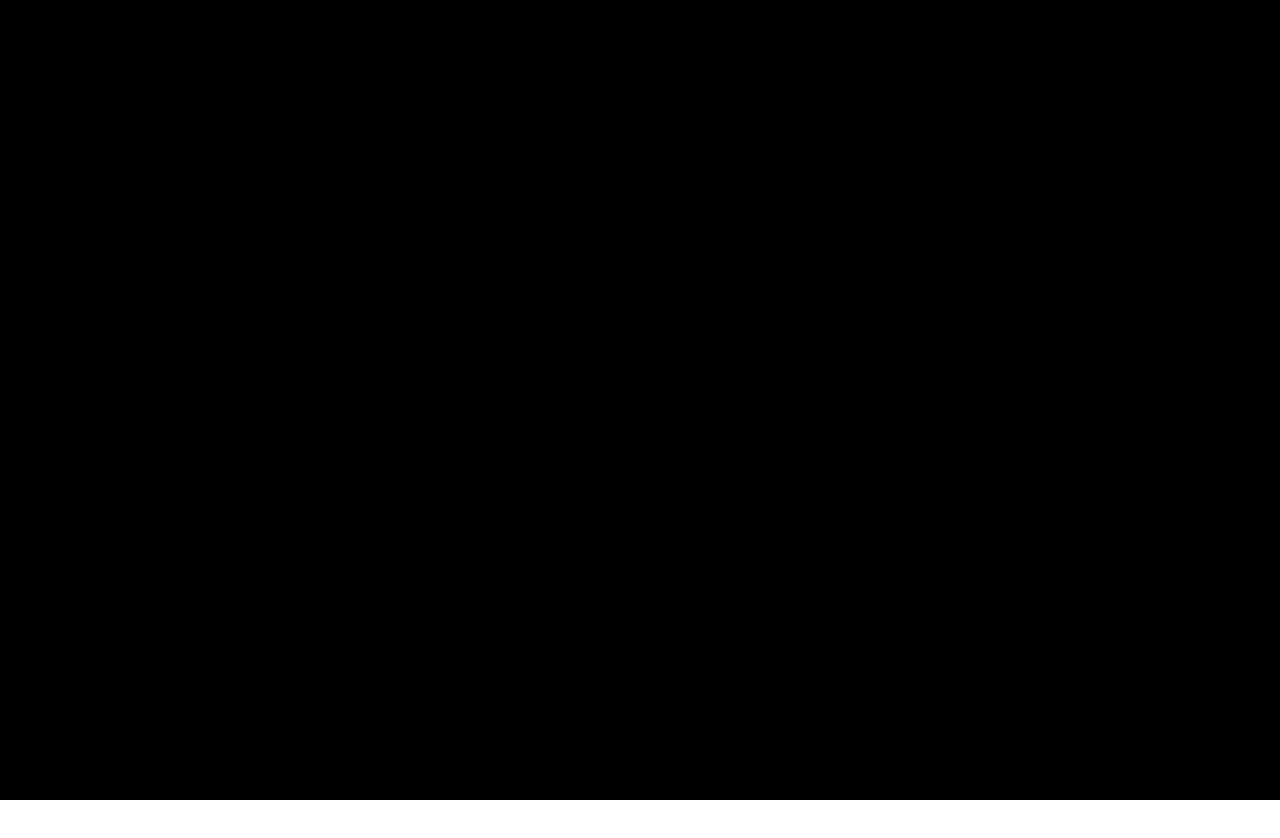
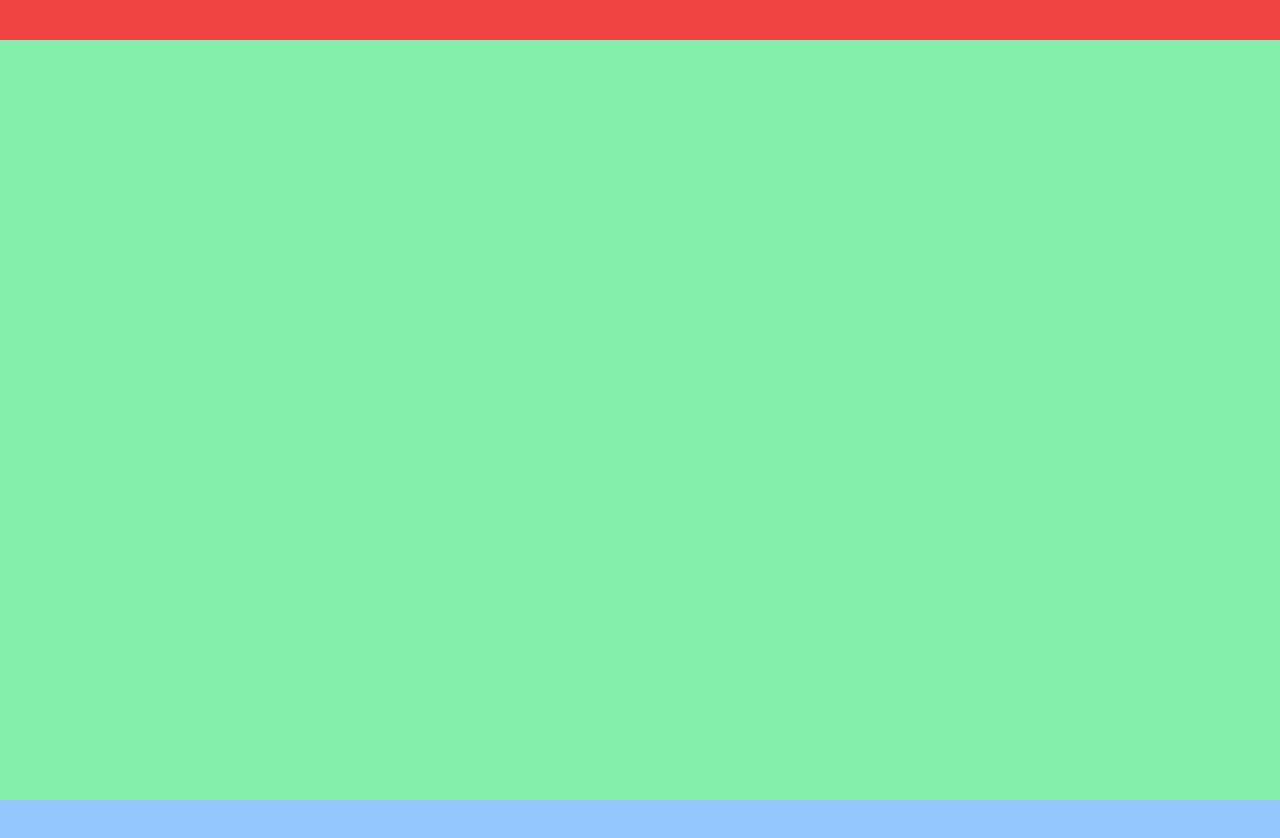
Before and after one commit to IT21211232/nasa-api-application, a React (Create React App) app in the folder nasa-application/: page / in a window 1280 px wide. Shown: the top 838 px of the page. Before the commit the page ends 800 px from the top, so only its background shows below. Built offline with nearby package versions, Linux system fonts and the light colour scheme; the HTML template or start-up script is replaced by a standard one.

Commit message:
First commit of the navbar

```diff
--- /dev/null
+++ b/nasa-application/src/components/common/navbar/Navbar.jsx
@@ -0,0 +1,10 @@
+import React, { useState } from 'react'
+
+export default function Navbar() {
+    const [hide, setHide] = useState(false)
+  return (
+    <div className={`w-full h-10 bg-red-500 fixed top-0 left-0 z-10 duration-100`}>
+
+    </div>
+  )
+}
--- a/nasa-application/src/pages/home/Home.jsx
+++ b/nasa-application/src/pages/home/Home.jsx
@@ -1,9 +1,13 @@
 import React from 'react'
+import Navbar from '../../components/common/navbar/Navbar'
 
 export default function Home() {
   return (
     <div className="h-auto w-full min-h-screen bg-transparent">
       <div className="bg-black h-screen w-full fixed top-0 left-0 z-0"></div>
+      <Navbar/>
+      <div className="h-screen w-full relative bg-green-300"></div>
+      <div className="h-screen w-full relative bg-blue-300"></div>
     </div>
   )
 }
```
